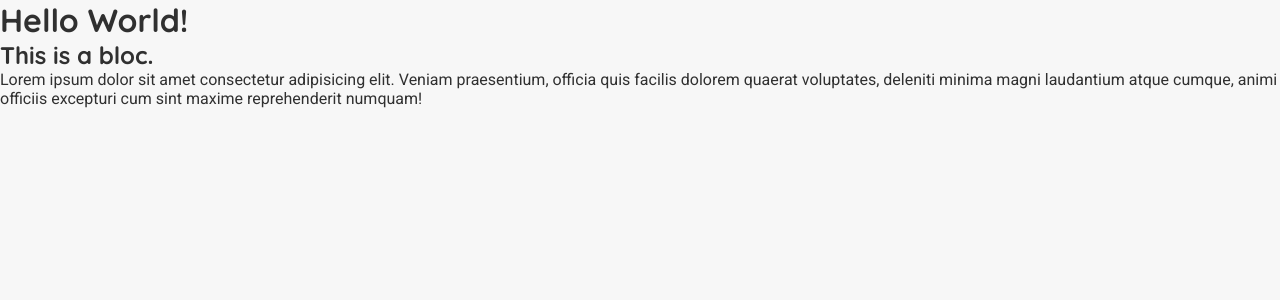
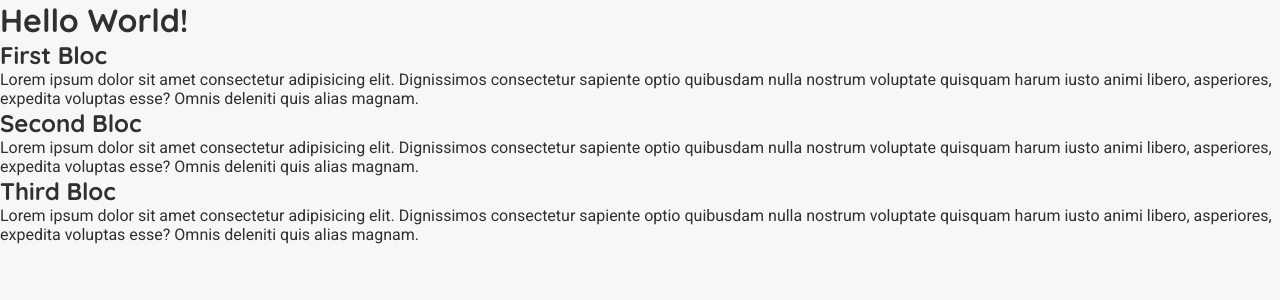
Before and after one commit to JeremyGillard/lab, a Nuxt app: page / in a window 1280 px wide. Shown: the top 300 px of the page. Built offline with nearby package versions, Linux system fonts and the light colour scheme.

Commit message:
fifth commit: Bloc component with title

```diff
--- a/components/Bloc.vue
+++ b/components/Bloc.vue
@@ -1,15 +1,19 @@
 <template>
   <div class="bloc">
-    <h2>This is a bloc.</h2>
+    <h2>{{ title }}</h2>
     <p>
-      Lorem ipsum dolor sit amet consectetur adipisicing elit. Veniam
-      praesentium, officia quis facilis dolorem quaerat voluptates, deleniti
-      minima magni laudantium atque cumque, animi officiis excepturi cum sint
-      maxime reprehenderit numquam!
+      Lorem ipsum dolor sit amet consectetur adipisicing elit. Dignissimos
+      consectetur sapiente optio quibusdam nulla nostrum voluptate quisquam
+      harum iusto animi libero, asperiores, expedita voluptas esse? Omnis
+      deleniti quis alias magnam.
     </p>
   </div>
 </template>
 
-<script setup lang="ts"></script>
+<script setup lang="ts">
+defineProps<{
+  title: string;
+}>();
+</script>
 
 <style scoped></style>
--- a/pages/index.vue
+++ b/pages/index.vue
@@ -1,7 +1,9 @@
 <template>
   <div>
     <h1>Hello World!</h1>
-    <Bloc />
+    <Bloc title="First Bloc" />
+    <Bloc title="Second Bloc" />
+    <Bloc title="Third Bloc" />
   </div>
 </template>
 
--- a/pages/notes.vue
+++ /dev/null
@@ -1,9 +0,0 @@
-<template>
-  <div>
-    <h2>Notes</h2>
-  </div>
-</template>
-
-<script setup lang="ts"></script>
-
-<style scoped></style>
--- a/pages/projects.vue
+++ /dev/null
@@ -1,9 +0,0 @@
-<template>
-  <div>
-    <h2>Projects</h2>
-  </div>
-</template>
-
-<script setup lang="ts"></script>
-
-<style scoped></style>
```
